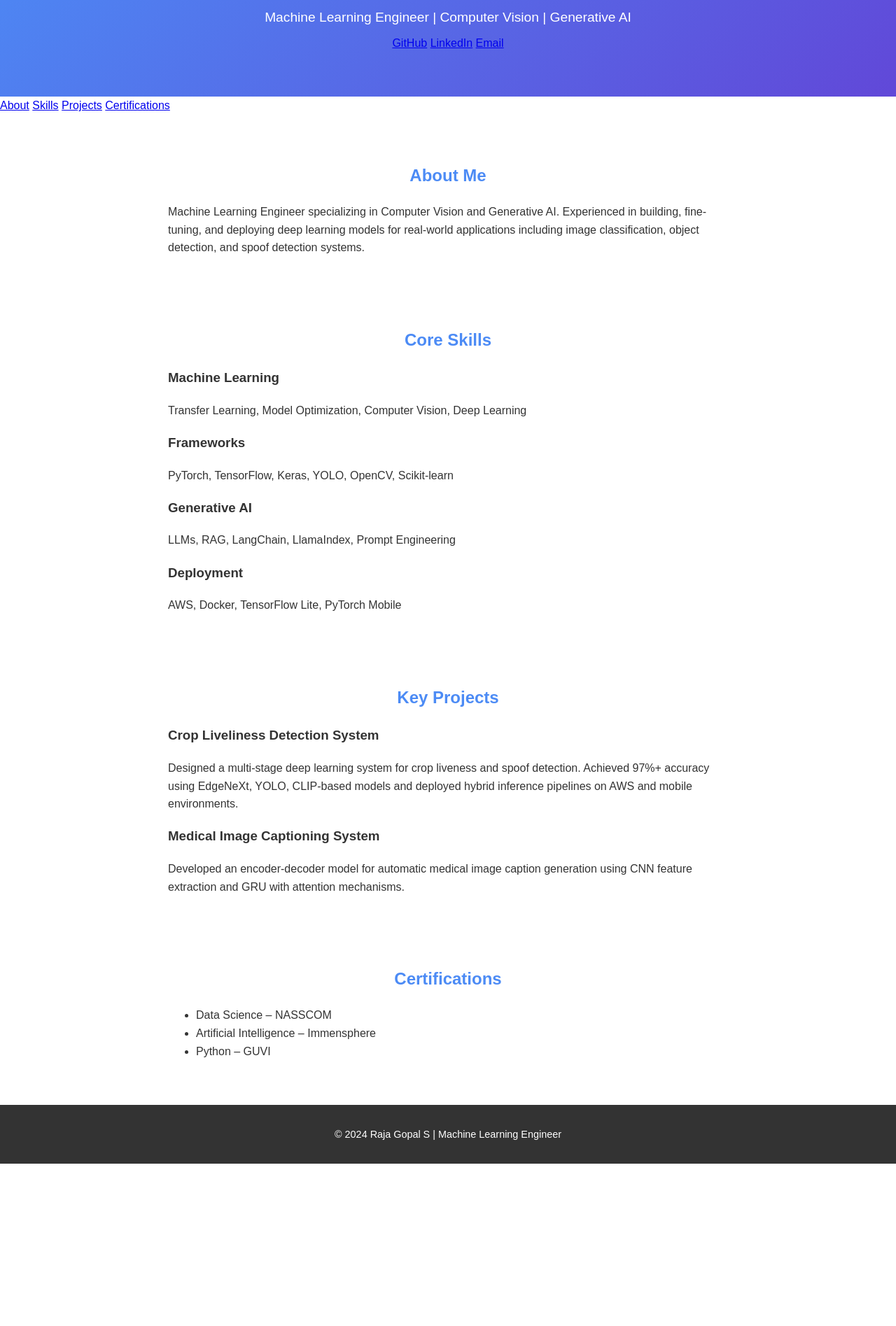
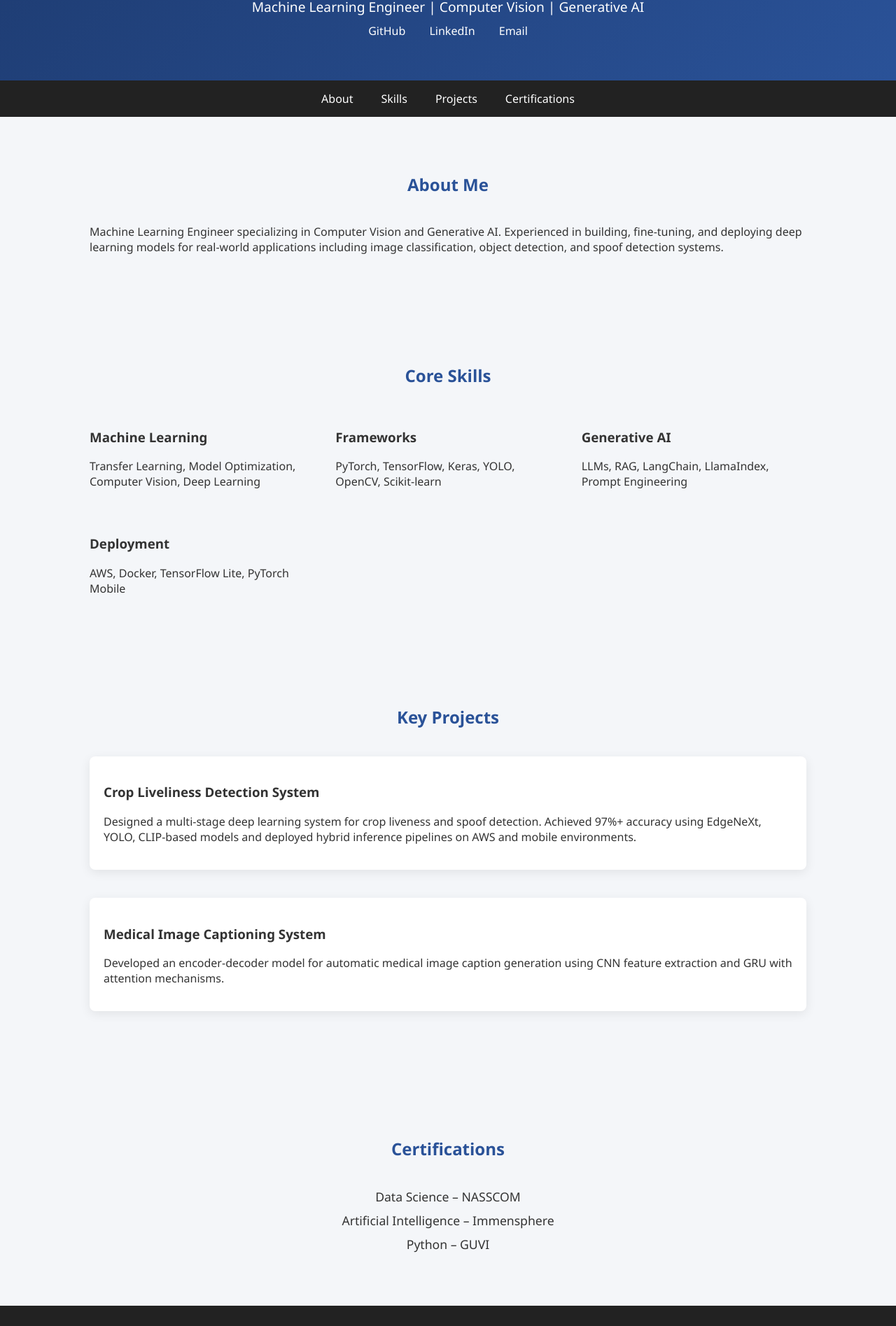
Before and after one commit to Rajagopalhertzian/Portfolio, a plain HTML site: page index.html in a window 1280 px wide. Shown: the part 139-2034 px from the top of the page at 70% size. Before the commit the page ends 1802 px from the top, so only its background shows below. Drawn offline with Linux system fonts and the light colour scheme.

Commit message:
Update styles for body, header, and sections1

```diff
--- a/style.css
+++ b/style.css
@@ -1,122 +1,86 @@
-/* General Styles */
 body {
-    font-family: 'Arial', sans-serif;
     margin: 0;
-    padding: 0;
+    font-family: 'Segoe UI', sans-serif;
+    background-color: #f4f6f9;
     color: #333;
-    line-height: 1.6;
 }
 
-/* Header Section */
 header {
-    background: linear-gradient(135deg, #4c8bf5, #6148d8);
+    text-align: center;
+    padding: 60px 20px;
+    background: linear-gradient(135deg, #1e3c72, #2a5298);
     color: white;
-    text-align: center;
-    padding: 4rem 1rem;
 }
 
 header h1 {
+    margin: 0;
     font-size: 3rem;
-    margin: 0;
 }
 
 header p {
+    margin: 10px 0;
     font-size: 1.2rem;
-    margin: 0.5rem 0;
 }
 
-/* Navigation Bar */
-.navbar {
-    background: #333;
-    padding: 0.5rem 0;
-    text-align: center;
+.links a {
+    margin: 0 15px;
+    color: white;
+    text-decoration: none;
+    font-weight: 500;
 }
 
-.navbar ul {
-    list-style: none;
-    padding: 0;
-    margin: 0;
+nav {
+    display: flex;
+    justify-content: center;
+    background: #222;
+    padding: 15px;
 }
 
-.navbar li {
-    display: inline;
-    margin: 0 1rem;
+nav a {
+    color: white;
+    margin: 0 20px;
+    text-decoration: none;
+    font-weight: 500;
 }
 
-.navbar a {
-    color: white;
-    text-decoration: none;
-    font-weight: bold;
-}
-
-.navbar a:hover {
-    color: #4c8bf5;
-}
-
-/* Sections */
 section {
-    margin: 2rem auto;
-    padding: 1rem;
-    max-width: 800px;
+    padding: 60px 10%;
 }
 
 h2 {
     text-align: center;
-    color: #4c8bf5;
+    margin-bottom: 40px;
+    color: #2a5298;
 }
 
-/* Skills Section */
-.skill-category h3 {
-    margin-top: 1rem;
-    color: #6148d8;
+.skill-grid {
+    display: grid;
+    grid-template-columns: repeat(auto-fit, minmax(250px, 1fr));
+    gap: 30px;
 }
 
-.skill-category ul {
+.project {
+    margin-bottom: 40px;
+    padding: 20px;
+    background: white;
+    border-radius: 8px;
+    box-shadow: 0 4px 15px rgba(0,0,0,0.08);
+}
+
+ul {
     list-style: none;
     padding: 0;
+    text-align: center;
 }
 
-.skill-category li {
-    background: #f4f4f4;
-    margin: 0.5rem 0;
-    padding: 0.5rem;
-    border-left: 4px solid #4c8bf5;
+ul li {
+    margin: 10px 0;
+    font-size: 1.1rem;
 }
 
-/* Projects Section */
-.project-card {
-    background: #f9f9f9;
-    margin: 1rem 0;
-    padding: 1rem;
-    border-radius: 8px;
-    box-shadow: 0 4px 6px rgba(0, 0, 0, 0.1);
-    transition: transform 0.2s ease;
+footer {
+    text-align: center;
+    padding: 20px;
+    background: #222;
+    color: white;
 }
-
-.project-card:hover {
-    transform: scale(1.03);
-}
-
-/* Certifications Section */
-.certification-list {
-    list-style: none;
-    padding: 0;
-}
-
-.certification-list li {
-    margin: 1rem 0;
-    padding: 1rem;
-    background: #f4f4f4;
-    border-left: 4px solid #6148d8;
-    box-shadow: 0 2px 4px rgba(0, 0, 0, 0.1);
-}
-
-/* Footer */
-footer {
-    background: #333;
-    color: white;
-    text-align: center;
-    padding: 1rem;
-    font-size: 0.9rem;
-    margin-top: 2rem;
-}
```
